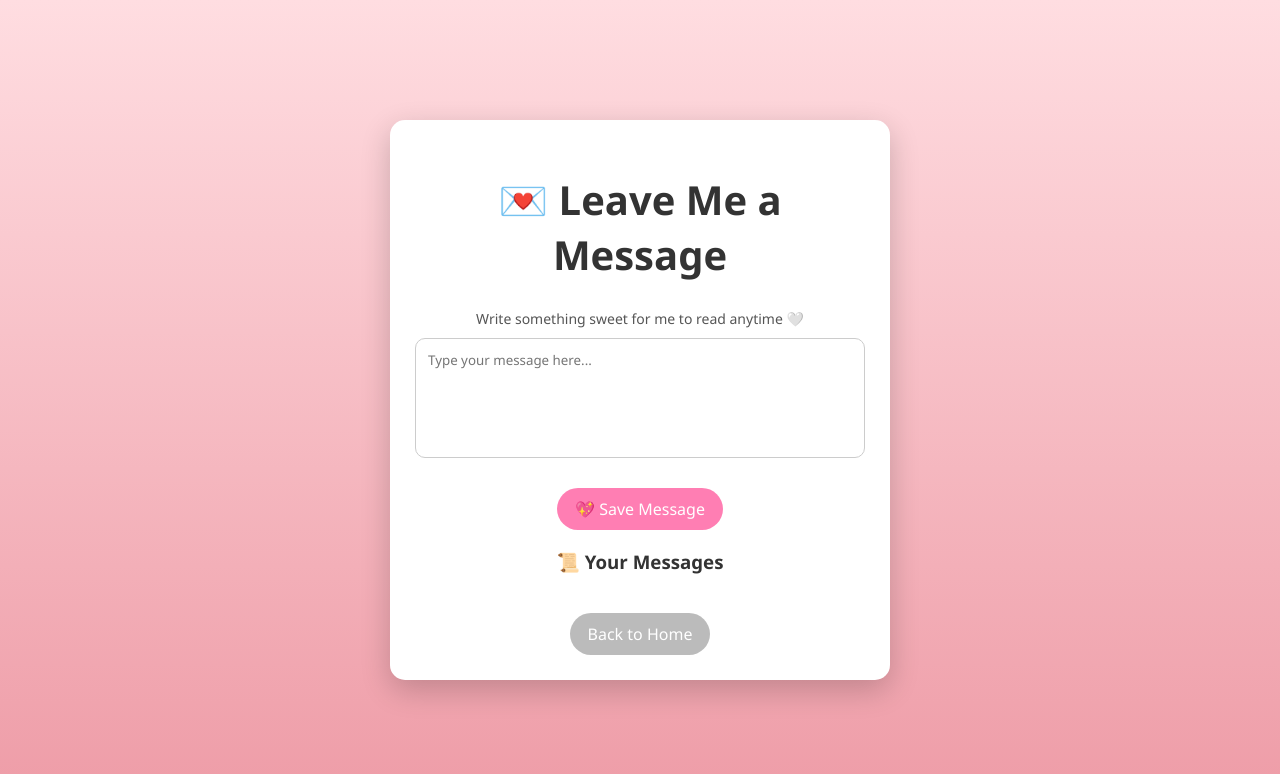
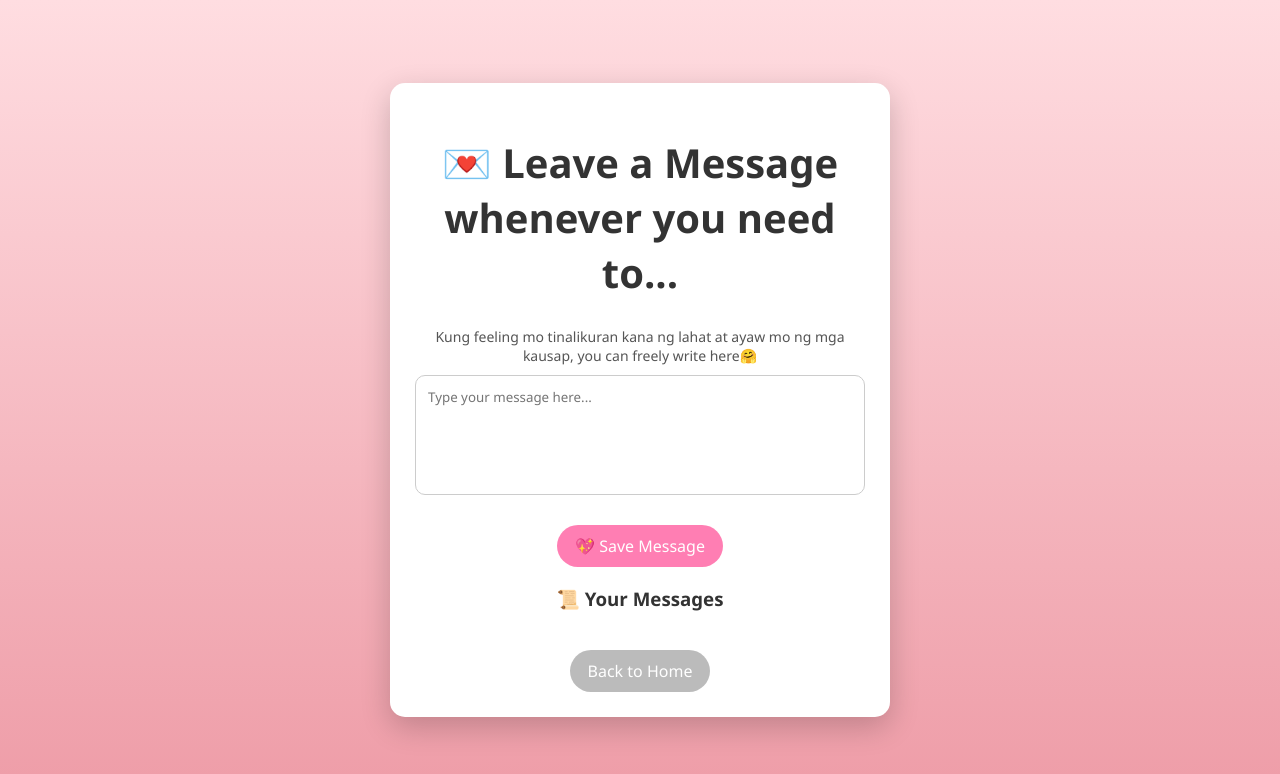
Before and after one commit to dijoyvinece/https-dijoyvinece.github.io-my-website-, a plain HTML site: page write-message.html in a window 1280 px wide. Drawn offline with Linux system fonts and the light colour scheme.

Commit message:
Update write-message.html

```diff
--- a/write-message.html
+++ b/write-message.html
@@ -2,14 +2,14 @@
 <html lang="en">
 <head>
   <meta charset="UTF-8">
-  <title>Write Me a Message</title>
+  <title>Write a Message</title>
   <link rel="stylesheet" href="style.css">
 </head>
 <body class="romantic-bg">
 
   <div class="card">
-    <h1>💌 Leave Me a Message</h1>
-    <p class="soft-text">Write something sweet for me to read anytime 🤍</p>
+    <h1>💌 Leave a Message whenever you need to...</h1>
+    <p class="soft-text">Kung feeling mo tinalikuran kana ng lahat at ayaw mo ng mga kausap, you can freely write here🤗</p>
 
     <textarea id="messageInput" placeholder="Type your message here..."></textarea>
 
```
